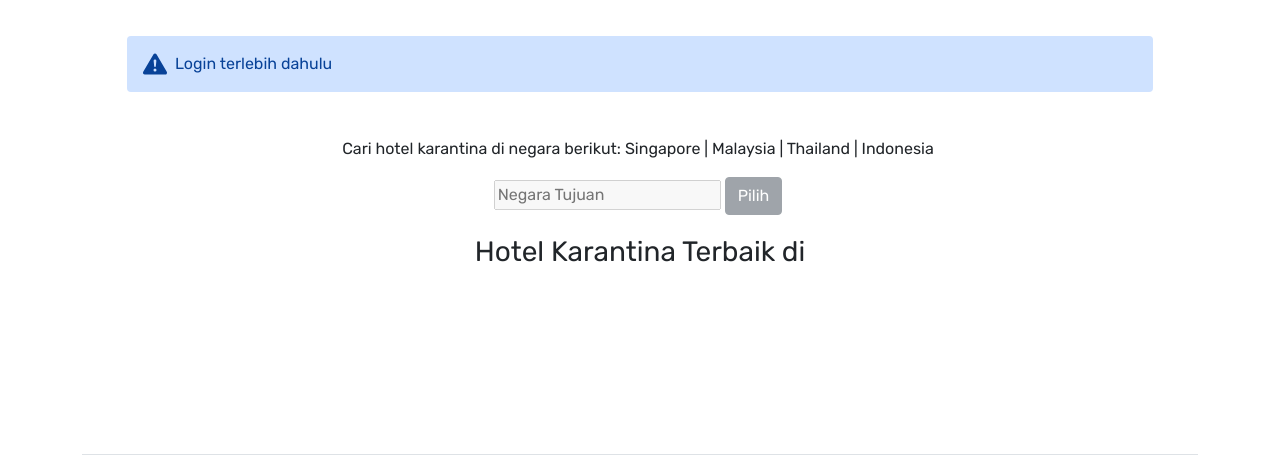
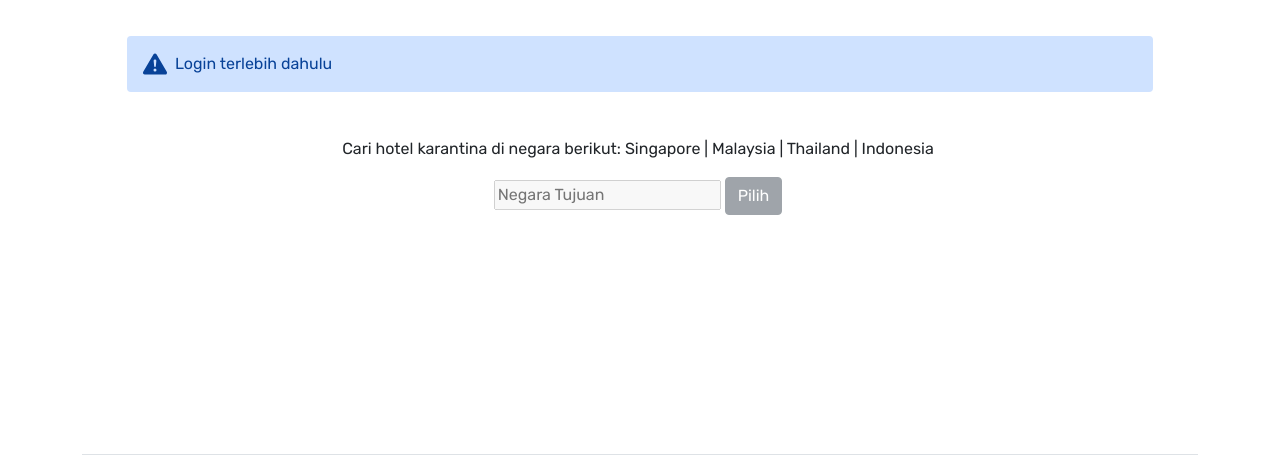
Before and after one commit to ihsanalfarisi/pbp-b07, a Django app: page /hotel/ in a window 1280 px wide. Shown: the part 249-710 px from the top of the page. Run offline with Django 3.2, Linux system fonts and the light colour scheme; some libraries are stand-ins or nearby versions.

Commit message:
edit hotel index

```diff
--- a/hotel_karantina/templates/hotel_index.html
+++ b/hotel_karantina/templates/hotel_index.html
@@ -74,14 +74,7 @@
       {% endif %}
 
       <div class="result">
-        {% if Country not in "Singapore,Thailand,Malaysia,Indonesia" %}
-          <h5 style="text-align: center; margin-top: 10px;">Harap ketik negara yang sesuai</h5>
-        {% else%}
-          <h3 style="text-align: center; margin-top: 20px; margin-bottom: 10px;">
-            Hotel Karantina Terbaik di <span style="color: rgb(255, 0, 149);"><strong>{{ Country }}</strong></span>
-          </h3>
-          <div class="row"></div>
-        {% endif %}
+        <div class="row"></div>
       </div>
       <main id="hotel" class="container py-4 px-5"></main>
     </div>
```
